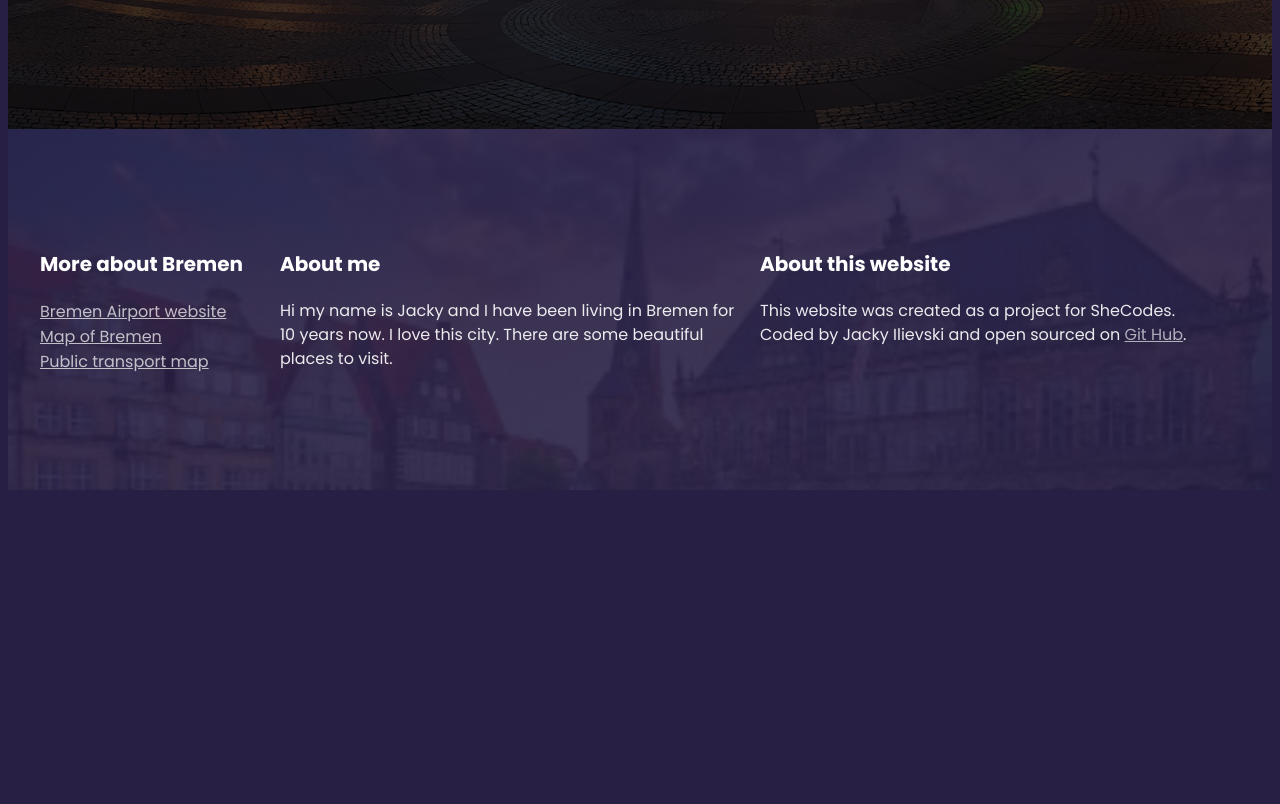
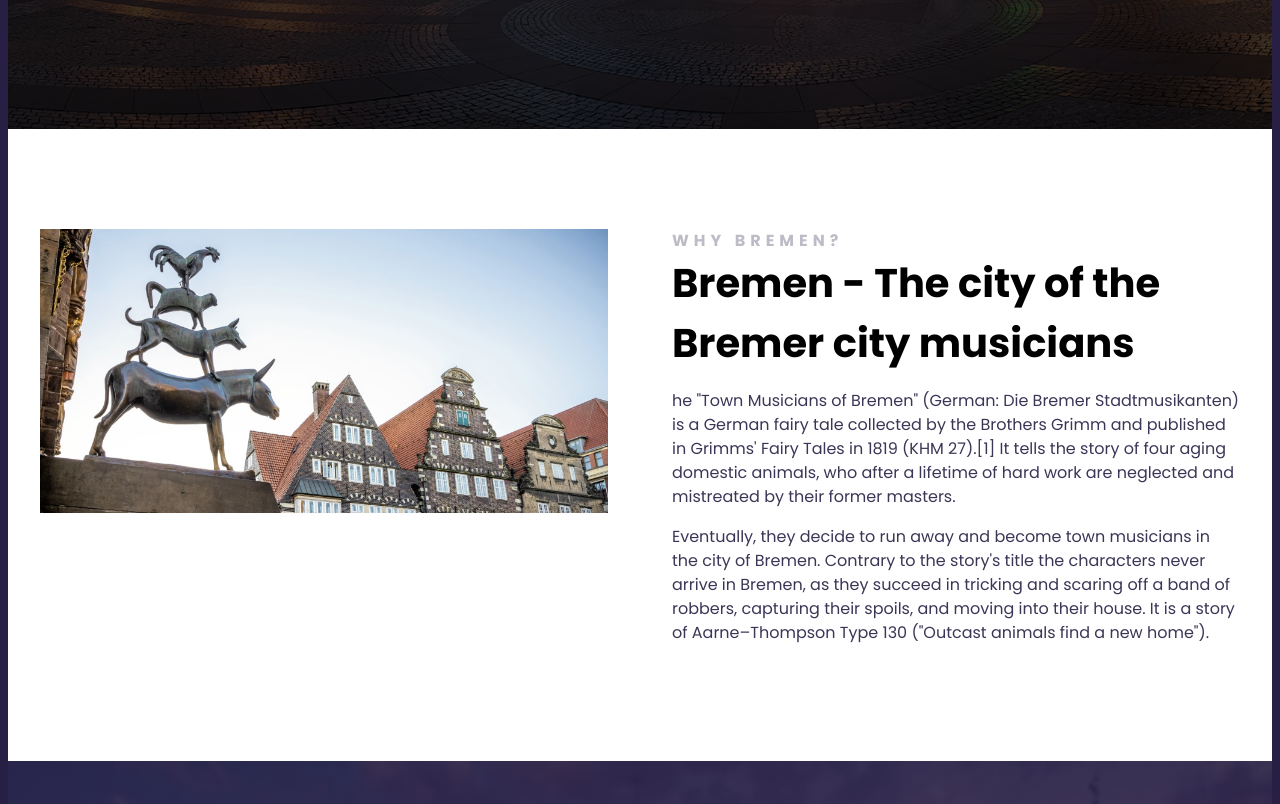
Before and after one commit to JacyDee274/jackys-travel-project, a plain HTML site: page index.html in a window 1280 px wide. Shown: the part 616-1420 px from the top of the page. Before the commit the page ends 1114 px from the top, so only its background shows below. Drawn offline with Linux system fonts and the light colour scheme.

Commit message:
Added Grid-Sections

```diff
--- a/index.html
+++ b/index.html
@@ -20,8 +20,37 @@
         <h2>A beautiful city</h2>
         <a href="#">Learn more</a>
       </header>
+      <main>
+        <section class="grid grid-2-columns">
+          <div>
+            <img
+              src="/images/Stadtmusikanten.jpg"
+              alt="Bremer city musicians"
+            />
+          </div>
+          <div>
+            <h2>Why Bremen?</h2>
+            <h3>Bremen - The city of the Bremer city musicians</h3>
+            <p>
+              he "Town Musicians of Bremen" (German: Die Bremer Stadtmusikanten)
+              is a German fairy tale collected by the Brothers Grimm and
+              published in Grimms' Fairy Tales in 1819 (KHM 27).[1] It tells the
+              story of four aging domestic animals, who after a lifetime of hard
+              work are neglected and mistreated by their former masters.
+            </p>
+            <p>
+              Eventually, they decide to run away and become town musicians in
+              the city of Bremen. Contrary to the story's title the characters
+              never arrive in Bremen, as they succeed in tricking and scaring
+              off a band of robbers, capturing their spoils, and moving into
+              their house. It is a story of Aarne–Thompson Type 130 ("Outcast
+              animals find a new home").
+            </p>
+          </div>
+        </section>
+      </main>
       <footer>
-        <section class="grid">
+        <section class="grid grid-3-columns">
           <div>
             <h3>More about Bremen</h3>
             <ul>
--- a/src/styles.css
+++ b/src/styles.css
@@ -11,6 +11,7 @@ body {
 section {
   max-width: 1200px;
   margin: 0 auto;
+  padding: 100px 0;
 }
 
 header {
@@ -60,6 +61,41 @@ header a {
   display: inline-block;
 }
 
+section img {
+  max-width: 100%;
+}
+
+main {
+  background-color: white;
+}
+
+main h2 {
+  font-weight: 700;
+  font-size: 16px;
+  line-height: 1.5;
+  letter-spacing: 5px;
+  color: #272044;
+  opacity: 0.3;
+  text-transform: uppercase;
+  margin: 0;
+}
+
+main h3 {
+  font-weight: 700;
+  font-size: 40px;
+  line-height: 1.5;
+  margin: 0;
+}
+
+main p {
+  font-style: normal;
+  font-weight: 400;
+  font-size: 16px;
+  line-height: 1.5;
+  color: #272044;
+  opacity: 0.9;
+}
+
 footer {
   color: white;
   background-repeat: no-repeat;
@@ -69,7 +105,6 @@ footer {
       rgba(39, 32, 68, 0.9)
     ),
     url("../images/Bremen2.jpg");
-  padding: 100px 0;
 }
 
 footer h3 {
@@ -83,7 +118,6 @@ footer p {
   font-size: 16px;
   opacity: 0.9;
   line-height: 24px;
-  margin-right: 20px;
 }
 
 footer ul {
@@ -102,9 +136,16 @@ footer a {
 
 .grid {
   display: grid;
+  grid-gap: 64px;
+}
+
+.grid-2-columns {
+  grid-template-columns: 1fr 1fr;
+}
+
+.grid-3-columns {
   grid-template-columns: 1fr 2fr 2fr;
 }
-
 @media (max-width: 900px) {
   header {
     padding: 60px 0;
@@ -120,4 +161,13 @@ footer a {
   header h3 {
     font-size: 12px;
   }
+
+  .grid {
+    grid-template-columns: 1fr;
+    grid-gap: 32px;
+  }
+
+  section {
+    padding: 30px;
+  }
 }
```
Also changed, not shown: images/Stadtmusikanten.jpg (added).
